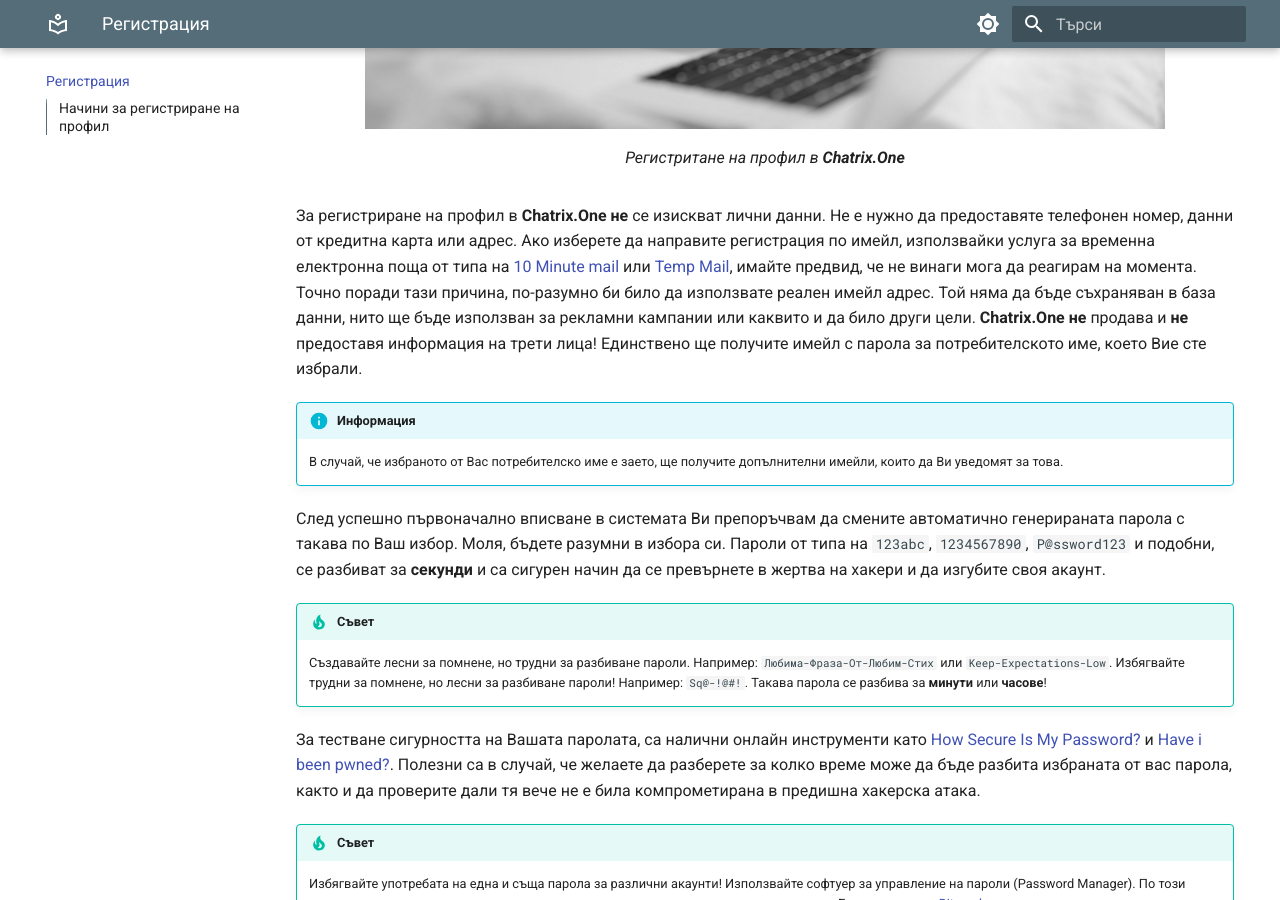
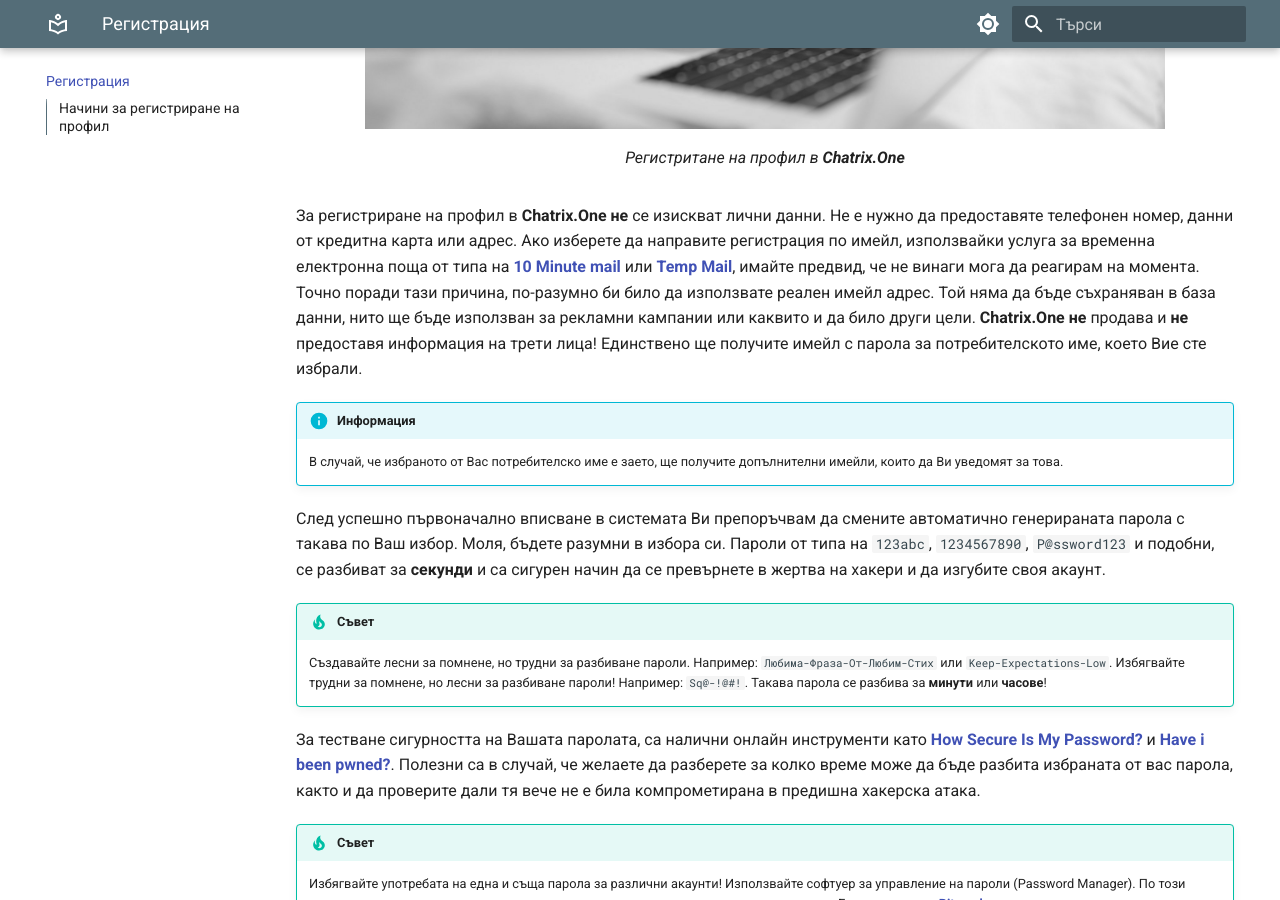
Before and after one commit to MrEddX/docs.chatrix.one, an MkDocs documentation site: the page built from docs/регистрация.md, in a window 1280 px wide and 900 px high, scrolled down 531 px. Built offline with MkDocs 1.6.1 and Material for MkDocs 9.7.7, drawn with Linux system fonts in a browser that asks for light colours.

Commit message:
Fixed Articles

```diff
--- a/docs/регистрация.md
+++ b/docs/регистрация.md
@@ -5,7 +5,7 @@
   <figcaption>Регистритане на профил в <b>Chatrix.One</b></figcaption>
 </figure>
 
-За регистриране на профил в **Chatrix.One** **не** се изискват лични данни. Не е нужно да предоставяте телефонен номер, данни от кредитна карта или адрес. Ако изберете да направите регистрация по имейл, използвайки услуга за временна електронна поща от типа на [10 Minute mail](https://10minutemail.com/) или [Temp Mail](https://temp-mail.org/), имайте предвид, че не винаги мога да реагирам на момента. Точно поради тази причина, по-разумно би било да използвате реален имейл адрес. Той няма да бъде съхраняван в база данни, нито ще бъде използван за рекламни кампании или каквито и да било други цели. **Chatrix.One** **не** продава и **не** предоставя информация на трети лица! Единствено ще получите имейл с парола за потребителското име, което Вие сте избрали.
+За регистриране на профил в **Chatrix.One** **не** се изискват лични данни. Не е нужно да предоставяте телефонен номер, данни от кредитна карта или адрес. Ако изберете да направите регистрация по имейл, използвайки услуга за временна електронна поща от типа на [**10 Minute mail**](https://10minutemail.com/) или [**Temp Mail**](https://temp-mail.org/), имайте предвид, че не винаги мога да реагирам на момента. Точно поради тази причина, по-разумно би било да използвате реален имейл адрес. Той няма да бъде съхраняван в база данни, нито ще бъде използван за рекламни кампании или каквито и да било други цели. **Chatrix.One** **не** продава и **не** предоставя информация на трети лица! Единствено ще получите имейл с парола за потребителското име, което Вие сте избрали.
 
 !!! info "Информация"
 
@@ -20,12 +20,12 @@
     Избягвайте трудни за помнене, но лесни за разбиване пароли!
     Например: `Sq@-!@#!`. Такава парола се разбива за **минути** или **часове**!
 
-За тестване сигурността на Вашата паролата, са налични онлайн инструменти като [How Secure Is My Password?](https://www.security.org/how-secure-is-my-password/) и [Have i been pwned?](https://haveibeenpwned.com/). Полезни са в случай, че желаете да разберете за колко време може да бъде разбита избраната от вас парола, както и да проверите дали тя вече не е била компрометирана в предишна хакерска атака.
+За тестване сигурността на Вашата паролата, са налични онлайн инструменти като [**How Secure Is My Password?**](https://www.security.org/how-secure-is-my-password/) и [**Have i been pwned?**](https://haveibeenpwned.com/). Полезни са в случай, че желаете да разберете за колко време може да бъде разбита избраната от вас парола, както и да проверите дали тя вече не е била компрометирана в предишна хакерска атака.
 
 !!! tip "Съвет"
 
     Избягвайте употребата на една и съща парола за различни акаунти!
-    Използвайте софтуер за управление на пароли (Password Manager). По този начин, можете лесно да генерирате различни пароли за всеки акаунт или приложение. Бих препоръчал [Bitwarden](https://bitwarden.com/).
+    Използвайте софтуер за управление на пароли (Password Manager). По този начин, можете лесно да генерирате различни пароли за всеки акаунт или приложение. Бих препоръчал [**Bitwarden**](https://bitwarden.com/).
 
 ## Начини за регистриране на профил
 
```
Also changed, not shown: docs/index.md (+1 -1 lines).
